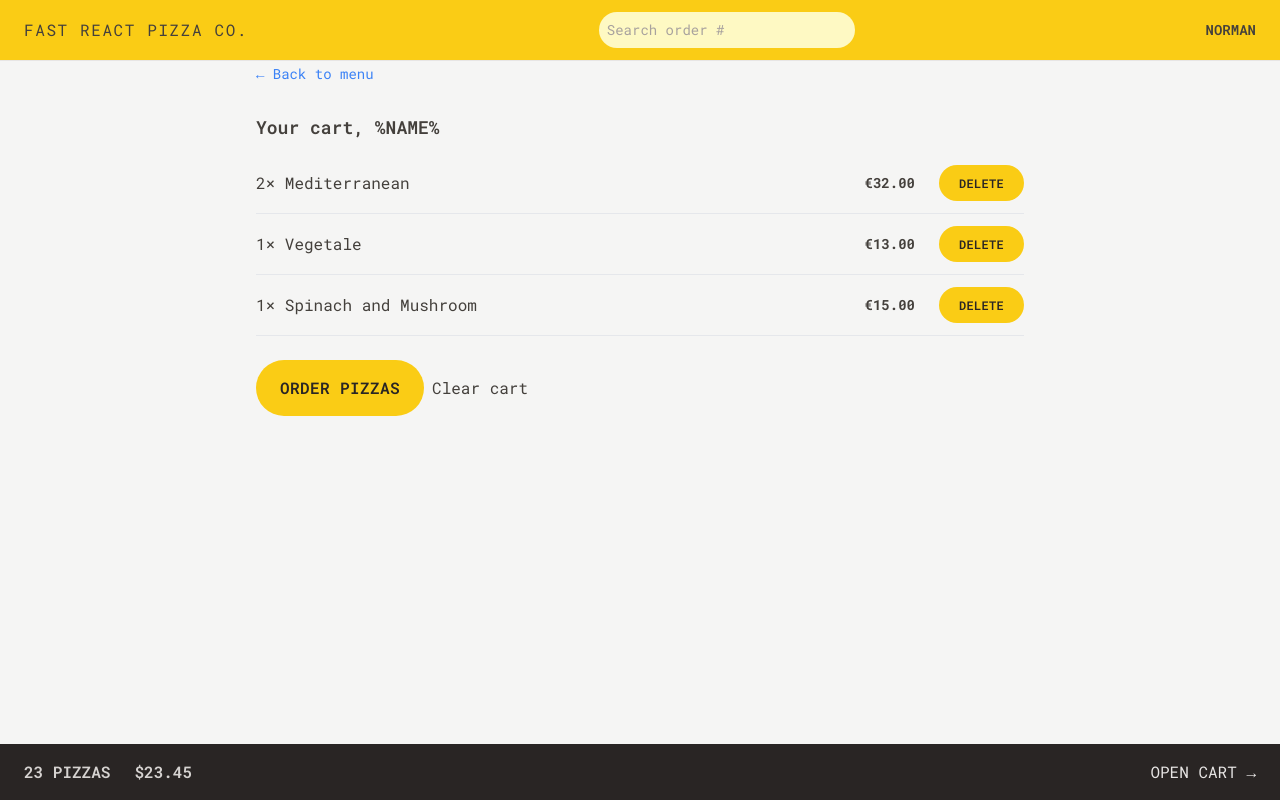
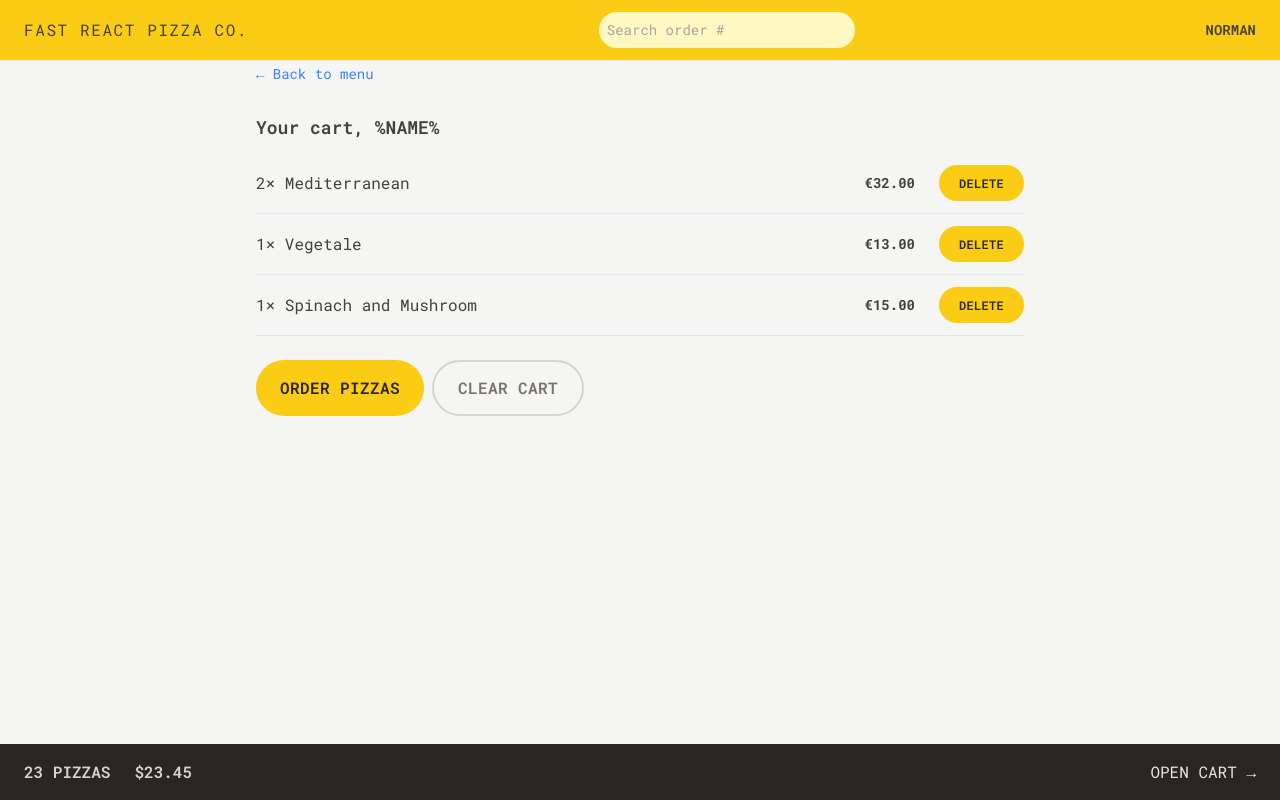
Before and after one commit to DRV111/fast-react-pizza, a React (Vite) app: page /cart in a window 1280 px wide. Built offline with nearby package versions, Linux system fonts and the light colour scheme.

Commit message:
feat: add styles to Cart component

```diff
--- a/src/features/cart/Cart.jsx
+++ b/src/features/cart/Cart.jsx
@@ -37,7 +37,7 @@
       <h2 className="mt-7 text-lg font-semibold">Your cart, %NAME%</h2>
       <ul className="divie-stone-200 mt-3 divide-y border-b">
         {cart.map((item) => {
-          return <CartItem item={item} key={item.key} />;
+          return <CartItem item={item} key={item.pizzaId} />;
         })}
       </ul>
 
@@ -45,7 +45,7 @@
         <Button to="/order/new" type="primary">
           Order pizzas
         </Button>
-        <button>Clear cart</button>
+        <Button type="secondary">Clear cart</Button>
       </div>
     </div>
   );
--- a/src/ui/Button.jsx
+++ b/src/ui/Button.jsx
@@ -7,6 +7,8 @@
   const styles = {
     primary: base + " px-4 py-3 md:px-6 md:py-4",
     small: base + " px-4 py-2 md:px-5 md:py-2.5 text-xs",
+    secondary:
+      "inline-block rounded-full border-2 border-stone-300 font-semibold uppercase tracking-wide text-stone-500 transition-colors duration-300 hover:bg-stone-300 focus:bg-stone-300 focus:outline-none focus:ring focus:ring-stone-200 focus:ring-offset-2 disabled:cursor-not-allowed px-4 py-2.5 md:px-6 md:py-3.5 hover:text-stone-800 focus:text-stone-800",
   };
 
   if (to)
```
